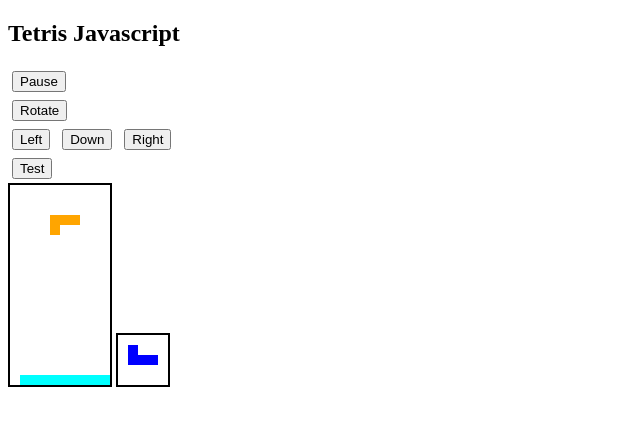
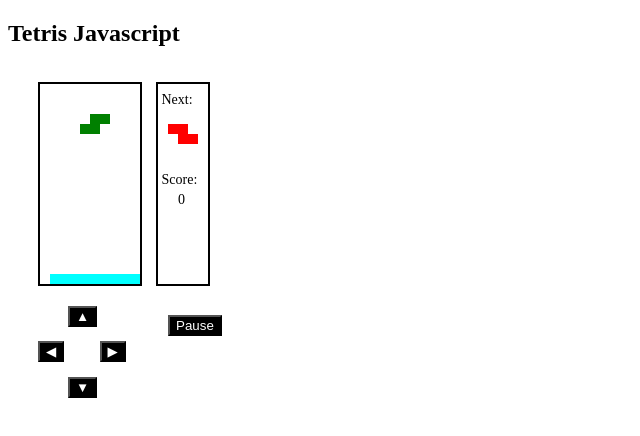
Before and after one commit to wsz1107/tetris-js, a plain HTML site: page index.html in a window 1280 px wide. Both pictures are taken after a click on the button "Start". Shown: the whole page, without its empty margins (0-640 px from the left). Drawn offline with Linux system fonts and the light colour scheme.

Commit message:
init fixed, bugs fixed, css

```diff
--- a/constants.js
+++ b/constants.js
@@ -3,7 +3,7 @@ const GridCountY = 20
 const StartPosX=5
 const StartPosY=1
 const NextPosX=2
-const NextPosY=2
+const NextPosY=4
 const GridSize = 10
 const FallSpeed=1
 const Colors=[
--- a/index.html
+++ b/index.html
@@ -3,28 +3,35 @@
 
 <head>
   <meta charset="utf-8">
-  <link rel="stylesheet" href="style.css">  </link>
+  <link rel="stylesheet" href="style.css">
+  </link>
   <title>Tetris</title>
 </head>
 
 <body>
   <h2>Tetris Javascript</h2>
-  <button id="start-btn">Start</button>
-  <br>
-  <button id="roate-btn">Rotate</button>
-  <br>
-  <button id="left-btn">Left</button>
-  <button id="down-btn">Down</button>
-  <button id="right-btn">Right</button>
-  <br>
-  <button id="test-btn">Test</button>
-  <br>
-  <canvas id="main-canvas" width="200" height="400"></canvas>
-  <canvas id="nextT-canvas" width="50" height="50"></canvas>
+
+  <div id="canvas">
+    <canvas id="main-canvas" width="100" height="200"></canvas>
+    <canvas id="next-canvas" width="50" height="200"></canvas>
+  </div>
+
+  <div class="button">
+    <div class="dir-btn">
+      <div class="dir_div up_dir"><button id="roate-btn">▲</button></div>
+      <div class="dir_div left_dir"><button id="left-btn">◀</button></div>
+      <div class="dir_div right_dir"><button id="right-btn">▶</button></div>
+      <div class="dir_div down_dir"><button id="down-btn">▼</button></div>
+    </div>
+
+    <div class="sys-btn">
+      <div><button id="start-btn">Start</button></div>
+      <div><button id="test-btn">Test</button></div>
+    </div>
+  </div>
 
   <script src="constants.js" charset="utf-8"></script>
   <script src="model.js" charset="utf-8"></script>
   <script src="index.js" charset="utf-8"></script>
 </body>
-
 </html>
--- a/index.js
+++ b/index.js
@@ -4,21 +4,20 @@ const downBtn = document.querySelector('#down-btn')
 const leftBtn = document.querySelector('#left-btn')
 const rightBtn = document.querySelector('#right-btn')
 const testBtn = document.querySelector('#test-btn')
+const canvas = document.querySelector('#main-canvas')
+const canvasNext = document.querySelector('#next-canvas')
 
-const canvas = document.querySelector('#main-canvas')
-const ctx = canvas.getContext('2d')
-
-const canvasNext = document.querySelector('#nextT-canvas')
+const ctxMain = canvas.getContext('2d')
 const ctxNext = canvasNext.getContext('2d')
 
 let isGameStarted = false
-let timer
+let isGameOver = false
+let timerID
 let score = 0
 let randomIndex
 let currentPosX
 let currentPosY
 let nextTetriminoCoor
-let scorePerRow = 100
 let currentTetrimino
 let nextTetriminoType
 let currentTetriminoMode = 0
@@ -30,50 +29,61 @@ downBtn.addEventListener('click', moveDown)
 leftBtn.addEventListener('click', moveLeft)
 rightBtn.addEventListener('click', moveRight)
 testBtn.addEventListener('click', testMsg)
-
-function testMsg() {
-    console.log(nextTetrimino.getCoordinate(0))
-}
-
+document.addEventListener('keyup',control)
 
 initialization()
 
+//game status funcs
 function initialization() {
-    ctx.canvas.width = GridCountX * GridSize
-    ctx.canvas.height = GridCountY * GridSize
-    nextTetriminoType = Math.floor(Math.random() * 7)
-    currentTetrimino = createNewTetromino(StartPosX, StartPosY, nextTetriminoType)
-    nextTetriminoType = Math.floor(Math.random() * 7)
-    nextTetrimino = createNewTetromino(NextPosX, NextPosY, nextTetriminoType)
-    renderTetrimino(nextTetrimino, currentTetriminoMode, 'draw', 'next')
     for (let i = 0; i < GridCountY; i++) {
-        let tempRow = []
-        for (let j = 0; j < GridCountX; j++) {
-            tempRow.push(0)
-        }
-        FallenBlockMap.push(tempRow)
+        FallenBlockMap.push([0,0,0,0,0,0,0,0,0,0])
     }
-    //test
-    for (let i = 1; i < GridCountX; i++) {
-        FallenBlockMap[19][i] = 1
-    }
-    renderFallenBlock()
+    addTetriminoToCanvas()
+    ctxNext.font='14px serif'
+    ctxNext.fillStyle='black'
+    ctxNext.fillText(' Next:',0,GridSize*2)
+    renderScore()
+    testData()
 }
 
 function gameStart() {
-    if (!timer && !isGameStarted) {
-        timer = setInterval(moveDown, 1000)
+    if (!timerID && !isGameStarted && !isGameOver) {
+        timerID = setInterval(moveDown, 1000)
         isGameStarted = true
         gameStartBtn.innerText = 'Pause'
-    } else if (isGameStarted) {
+        ctxMain.fillStyle='white'
+        ctxMain.fillText("Pause",5*GridSize,10*GridSize)
+        renderFallenBlock()
+        renderTetrimino(currentTetrimino,currentTetriminoMode,'draw','main')
+        renderTetrimino(nextTetrimino, currentTetriminoMode, 'draw', 'next')
+        renderScore()
+    } else if (isGameStarted && !isGameOver) {
         isGameStarted = false;
-        clearInterval(timer)
-        timer = null
+        clearInterval(timerID)
+        timerID = null
+        renderGameStatus("Pause")
         gameStartBtn.innerText = 'Restart'
     }
 }
 
 
+//controller funcs
+function control(e){
+    if(isGameStarted && !isGameOver){
+        if(e.keyCode === 37){
+            moveLeft()
+          }else if(e.keyCode === 38){
+            rotate()
+          }else if(e.keyCode === 39){
+            moveRight()
+          }else if(e.keyCode === 40){
+            moveDown()
+          }
+    }
+  }
+
+
+//render funcs
 function renderFallenBlock() {
     for (let i = 0; i < GridCountY; i++) {
         for (let j = 0; j < GridCountX; j++) {
@@ -96,11 +106,40 @@ function renderTetrimino(t, mode, type, canvas) {
 
 function drawBlock(x, y, colorIndex, canvas) {
     if (canvas === 'main') {
-        ctx.fillStyle = Colors[colorIndex]
-        ctx.fillRect(x * GridSize, y * GridSize, GridSize, GridSize)
+        ctxMain.fillStyle = Colors[colorIndex]
+        ctxMain.fillRect(x * GridSize, y * GridSize, GridSize, GridSize)
     } else {
         ctxNext.fillStyle = Colors[colorIndex]
         ctxNext.fillRect(x * GridSize, y * GridSize, GridSize, GridSize)
     }
+}
 
+function renderGameStatus(status){
+    ctxMain.fillStyle = 'rgba('+[96,96,96,0.5]+')'
+    ctxMain.fillRect(0,7*GridSize,GridCountX * GridSize,5*GridSize)
+    ctxMain.font = '24px serif'
+    ctxMain.fillStyle = 'white'
+    ctxMain.textAlign = 'center'
+    ctxMain.fillText(status,5*GridSize,10*GridSize)
 }
+
+function renderScore(){
+    ctxNext.fillStyle='white'
+    ctxNext.fillRect(0,9*GridSize,5*GridSize,3*GridSize)
+    ctxNext.fillStyle='black'
+    ctxNext.fillText(' Score:',0,10*GridSize)
+    ctxNext.fillText(score.toString(),2*GridSize,12*GridSize)
+}
+
+
+//test funcs
+function testMsg() {
+    console.log(FallenBlockMap)
+    // renderGameStatus("status")
+}
+
+function testData(){
+    for (let i = 1; i < GridCountX; i++) {
+        FallenBlockMap[19][i] = 1
+    }
+}
--- a/model.js
+++ b/model.js
@@ -1,5 +1,5 @@
+//create tetromino or turn add tetromino to stack
 function createNewTetromino(x, y, type) {
-
     switch (type) {
         case 0:
             return new ITetrimino(x, y)
@@ -20,14 +20,37 @@ function createNewTetromino(x, y, type) {
     }
 }
 
+function addTetriminoToCanvas() {
+    currentTetriminoMode = 0
+    if (typeof nextTetrimino != "undefined" && typeof nextTetriminoType != "undefined") {
+        //copy next tetrimino to current one and render it
+        currentTetrimino = createNewTetromino(StartPosX, StartPosY, nextTetriminoType)
+        // renderTetrimino(currentTetrimino, currentTetriminoMode, 'draw', 'main')
+        //clear the next canvas
+        renderTetrimino(nextTetrimino, currentTetriminoMode, 'erase', 'next')
+    } else {
+        //create a current tetrimino and render it
+        nextTetriminoType = Math.floor(Math.random() * 7)
+        currentTetrimino = createNewTetromino(StartPosX, StartPosY, nextTetriminoType)
+        // renderTetrimino(currentTetrimino, currentTetriminoMode, 'draw', 'main')
+    }
+    //create a new next tetrimino and render it
+    nextTetriminoType = Math.floor(Math.random() * 7)
+    nextTetrimino = createNewTetromino(NextPosX, NextPosY, nextTetriminoType)
+    // renderTetrimino(nextTetrimino, currentTetriminoMode, 'draw', 'next')
+}
+
 function addToFallenBlockMap(coordinates, colorIndex) {
     for (let i = 0; i < coordinates.length; i++) {
         FallenBlockMap[coordinates[i][1]][coordinates[i][0]] = colorIndex
     }
 }
 
+
+//change Tetrimino's location/status
 function rotate() {
-    renderTetrimino(currentTetrimino, currentTetriminoMode, 'erase','main')
+    if (isGameStarted) {
+        renderTetrimino(currentTetrimino, currentTetriminoMode, 'erase', 'main')
         let nextMode = (currentTetriminoMode + 1) % currentTetrimino.getMaxModeNum()
         nextTetriminoCoor = currentTetrimino.getCoordinate(nextMode)
         if (!isCollided(nextTetriminoCoor)) {
@@ -37,8 +60,10 @@ function rotate() {
             renderTetrimino(currentTetrimino, currentTetriminoMode, 'draw', 'main')
         }
     }
+}
 
 function moveDown() {
+    if (isGameStarted) {
         renderTetrimino(currentTetrimino, currentTetriminoMode, 'erase', 'main')
         currentTetrimino.y++
         nextTetriminoCoor = currentTetrimino.getCoordinate(currentTetriminoMode)
@@ -49,21 +74,16 @@ function moveDown() {
             renderTetrimino(currentTetrimino, currentTetriminoMode, 'draw', 'main')
             addToFallenBlockMap(currentTetrimino.getCoordinate(currentTetriminoMode), currentTetrimino.getColorIndex())
             checkRow()
-        currentTetrimino = createNewTetromino(StartPosX, StartPosY, nextTetriminoType)
-        currentTetriminoMode=0
-        renderTetrimino(nextTetrimino, currentTetriminoMode, 'erase', 'next')
-        nextTetriminoType = Math.floor(Math.random() * 7)
-        nextTetrimino = createNewTetromino(NextPosX, NextPosY, nextTetriminoType)
+            addTetriminoToCanvas()
             renderTetrimino(nextTetrimino, currentTetriminoMode, 'draw', 'next')
-
-        if (isGameOver()) {
-            clearInterval(timer)
+            renderFallenBlock()
+            checkGameOver()
         }
-        renderFallenBlock()
     }
 }
 
 function moveLeft() {
+    if (isGameStarted) {
         renderTetrimino(currentTetrimino, currentTetriminoMode, 'erase', 'main')
         currentTetrimino.x--
         nextTetriminoCoor = currentTetrimino.getCoordinate(currentTetriminoMode)
@@ -74,8 +94,10 @@ function moveLeft() {
             renderTetrimino(currentTetrimino, currentTetriminoMode, 'draw', 'main')
         }
     }
+}
 
 function moveRight() {
+    if (isGameStarted) {
         renderTetrimino(currentTetrimino, currentTetriminoMode, 'erase', 'main')
         currentTetrimino.x++
         nextTetriminoCoor = currentTetrimino.getCoordinate(currentTetriminoMode)
@@ -87,7 +109,12 @@ function moveRight() {
         }
     }
 
+}
+
+
+//check Tetrimino's status
 function isCollided(coordinates) {
+    if (isGameStarted) {
         for (let i = 0; i < coordinates.length; i++) {
             if (coordinates[i][0] < 0 || coordinates[i][0] >= GridCountX) {
                 return true
@@ -101,15 +128,18 @@ function isCollided(coordinates) {
         }
         return false
     }
+}
 
-function isGameOver() {
+function checkGameOver() {
     for (let i = 0; i < currentTetrimino.getCoordinate(currentTetriminoMode).length; i++) {
         if (FallenBlockMap[currentTetrimino.getCoordinate(currentTetriminoMode)[i][1]][currentTetrimino.getCoordinate(currentTetriminoMode)[i][0]] != 0) {
+            isGameOver=true
+            clearInterval(timerID)
+            timerID=null
             console.log("Game Over!!!")
-            return true
+            renderGameStatus("Gameover")
         }
     }
-    return false
 }
 
 function checkRow() {
@@ -128,6 +158,8 @@ function checkRow() {
         if (multi != 0) {
             FallenBlockMap = FallenBlockMap.slice(0, row).concat(FallenBlockMap.slice(row + 1, GridCountY - 1))
             FallenBlockMap.unshift([0, 0, 0, 0, 0, 0, 0, 0, 0, 0])
+            score+=10
+            renderScore()
         } else {
             row--
         }
@@ -135,6 +167,7 @@ function checkRow() {
 }
 
 
+//Tetrimino's class
 class ITetrimino {
     constructor(x, y) {
         this.x = x
--- a/style.css
+++ b/style.css
@@ -1,6 +1,63 @@
-button{
-    margin:4px;
-}
 canvas{
     border: 2px solid;
+    margin-top:15px;
+    margin-bottom:15px;
 }
+
+#main-canvas{
+    margin-left: 30px;
+    margin-right: 10px;
+}
+
+button{
+    float:left;
+    text-align: center;
+    background-color: black;
+    color:white;
+}
+
+.button{
+    display: flex;
+}
+
+.dir-btn{
+    width: 150px;
+    height: 60px;
+    position: relative;
+
+}
+
+.dir_div{
+    position: relative;
+    width: 30px;
+    height: 30px;
+}
+
+.up_dir{
+    top:2%;
+    left:40%;
+}
+
+.left_dir{
+    top:10%;
+    left:20%;
+}
+
+.right_dir{
+    top:-39%;
+    left:61%;
+}
+
+.down_dir{
+    top:-30%;
+    left:40%;
+}
+
+.sys-btn{
+    float: left;
+    margin:10px;
+}
+
+#test-btn{
+    display: none;
+}
```
Lines whose indentation alone changed are shown as unchanged.
